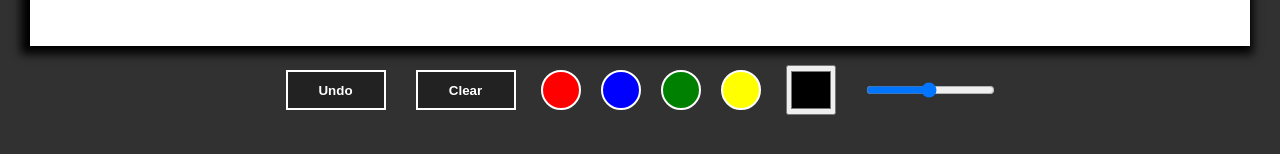
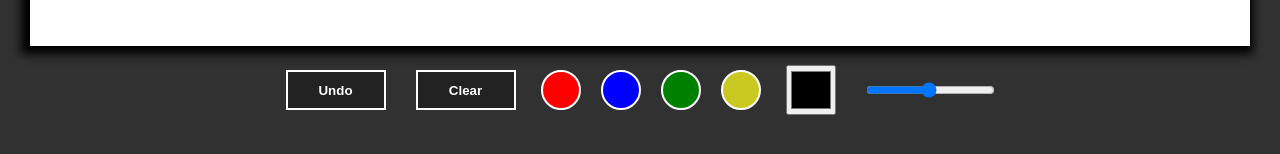
Before and after one commit to DavidVerghese/DrawingWithReact, a React (Create React App) app: page / in a window 1280 px wide. Shown: the part 384-538 px from the top of the page. Built offline with nearby package versions, Linux system fonts and the light colour scheme.

Commit message:
took out inline styling

```diff
--- a/src/Components/Tools/Tools.css
+++ b/src/Components/Tools/Tools.css
@@ -18,6 +18,7 @@
   border: 2px solid white;
   align-self: center;
   margin: 0 10px;
+
 }
 
 .tools .button {
@@ -42,3 +43,16 @@
   align-self: center;
   margin: 0 15px;
 }
+
+#red-color-field {
+  background: red;
+}
+#blue-color-field {
+  background: blue;
+}
+#yellow-color-field {
+  background: rgb(201, 201, 33);
+}
+#green-color-field {
+  background: green;
+}
--- a/src/Components/Tools/Tools.jsx
+++ b/src/Components/Tools/Tools.jsx
@@ -5,10 +5,10 @@ function Tools() {
   <button id="clear" type="button" className="button">Clear</button>
 
 
-      <div  id="red-color-field" className="color-field" style={{ background: 'red' }}></div>
-<div   id="blue-color-field" className="color-field" style={{ background: 'blue' }}></div>
-<div  id="green-color-field" className="color-field" style={{ background: 'green' }}></div>
-<div   id="yellow-color-field" className="color-field" style={{ background: 'yellow' }}></div>
+      <div  id="red-color-field" className="color-field" ></div>
+<div   id="blue-color-field" className="color-field" ></div>
+<div  id="green-color-field" className="color-field" ></div>
+<div   id="yellow-color-field" className="color-field"></div>
 
   <input id="color-picker"  type="color" className="color-picker"/>
   <input  type="range" min="1" max="100" id="pen-range" className="pen-range" />
```
